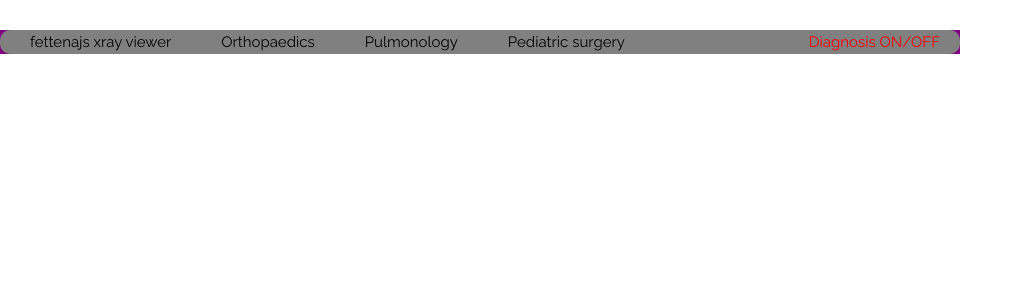
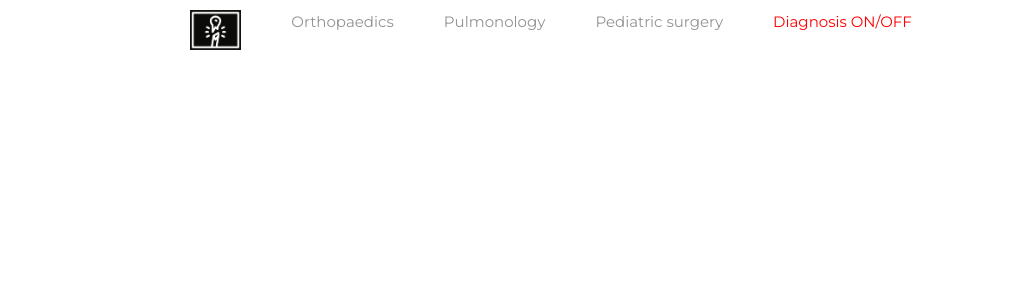
Before and after one commit to bpjohannessen/xrayviewer-web, a PHP site: page /index.html in a window 1280 px wide. Shown: the top 300 px of the page, without its empty margins (0-1023 px from the left). Run offline with PHP 8.4, Linux system fonts and the light colour scheme; some libraries are stand-ins or nearby versions.

Commit message:
Dont know

```diff
--- a/css/xray.css
+++ b/css/xray.css
@@ -1,17 +1,22 @@
 body {
-  padding-top: 30px;
+  padding-top: 0px;
 }
 
 ul#nav {
   list-style-type: none;
   margin: 0;
   padding: 0;
+  padding-top: 10px;
   overflow: hidden;
   position: fixed;
-  background-color: grey;
-  width: 80%;
-  max-width: 960px;
-  border-radius: 10px;
+  /* background-color: #262626; */
+  background-color: #fff;
+  width: 100%;
+  max-width: 100%;
+  height: 50px;
+  /* border-radius: 20px; */
+  font-family: Montserrat;
+  text-align: center;
 }
 
 li {
@@ -20,7 +25,7 @@ li {
 
 li a {
   display: block;
-  color: #000;
+  color: #939393;
   text-align: center;
   text-decoration: none;
   padding-left: 20px;
@@ -29,8 +34,11 @@ li a {
 }
 
 li a:hover {
-  background-color: #000;
-  color: #fff;
+  /* color: #fff; */
+  color:#262626;
+  text-decoration: underline;
+  text-decoration-color: #AD5563;
+  text-underline-offset: 5px;
 }
 
 /* nav{
@@ -42,12 +50,12 @@ li a:hover {
 } */
 
 div#divnav {
-  height: 2.4rem;
+  /* height: 2.4rem; */
   /* position: fixed; */
   /* background-color: grey; */
   z-index: 10;
-  background-color: purple;
-  position: fixed;
+  /* background-color: purple; */
+  /* position: fixed; */
   /* margin: 0;
   padding: 0;
   overflow: hidden;
--- a/index.html
+++ b/index.html
@@ -17,6 +17,8 @@
   –––––––––––––––––––––––––––––––––––––––––––––––––– -->
   <link href="https://fonts.googleapis.com/css?family=Raleway:400,300,600" rel="stylesheet" type="text/css">
   <link href="https://fonts.googleapis.com/css2?family=Exo+2" rel="stylesheet" />
+  <link rel="stylesheet"
+  href="https://fonts.googleapis.com/css?family=Montserrat">
   <!-- CSS
   –––––––––––––––––––––––––––––––––––––––––––––––––– -->
   <link rel="stylesheet" href="css/normalize.css">
@@ -100,11 +102,12 @@
 <div class="container" id="divnav">
     <ul id="nav">
         <!-- <li><a href="#home">Home</a></li> -->
-        <li><a href="/">fettenajs xray viewer</a></li>
+        <li><a href="/"><img src="graphics/Xray_logo.png" height="40"/></a></li>
+        <!-- <li><a href="/">fettenajs xray viewer</a></li> -->
         <li><a id="ortholink">Orthopaedics</a></li>
         <li><a id="pulmolink">Pulmonology</a></li>
         <li><a id="pedsurglink">Pediatric surgery</a></li>
-        <li style="float: right;"><a id="dglinkswitch" style="color: red">Diagnosis ON/OFF</a></li>
+        <li><a id="dglinkswitch" style="color: red">Diagnosis ON/OFF</a></li>
     </ul>
 </div>
 
--- a/js/xray.js
+++ b/js/xray.js
@@ -139,9 +139,9 @@ $(document).ready(function() {
 					//console.log(id);
 					//console.log(image);
 					if(dgswitch == "on") {
-						$tr.append("<td><a class='kuken' href="+filename+" title='#"+key + " - " + value._desc.diagnosis_en+"'><img src='./src/"+prefix+"/"+key + "/" +image+"' style='width: 100%; height: auto;'>");
+						$tr.append("<td style='max-width: 960px;'><a class='kuken' href="+filename+" title='#"+key + " - " + value._desc.diagnosis_en+"'><img src='./src/"+prefix+"/"+key + "/" +image+"' style='max-height: 300px;'>");
 					} else {
-						$tr.append("<td><a class='kuken' href="+filename+" title='"+key+"'><img src='./src/"+prefix+"/"+key + "/" +image+"' style='width: 100%; height: auto;'>");
+						$tr.append("<td><a class='kuken' href="+filename+" title='"+key+"'><img src='./src/"+prefix+"/"+key + "/" +image+"' style='max-height: 300px;'>");
 					}
 					//$gallerybody.append("<td><a class='kuken' href="+filename+" title='"+key+"'><img src='./src/"+prefix+"/"+key + "/" +image+"' style='width: 100%; height: auto;'>");
 					//noLeft = noImages - 1;
```
Also changed, not shown: css/landing.css (+5 -4 lines), graphics/Xray_logo.png (added), 2 other files.
